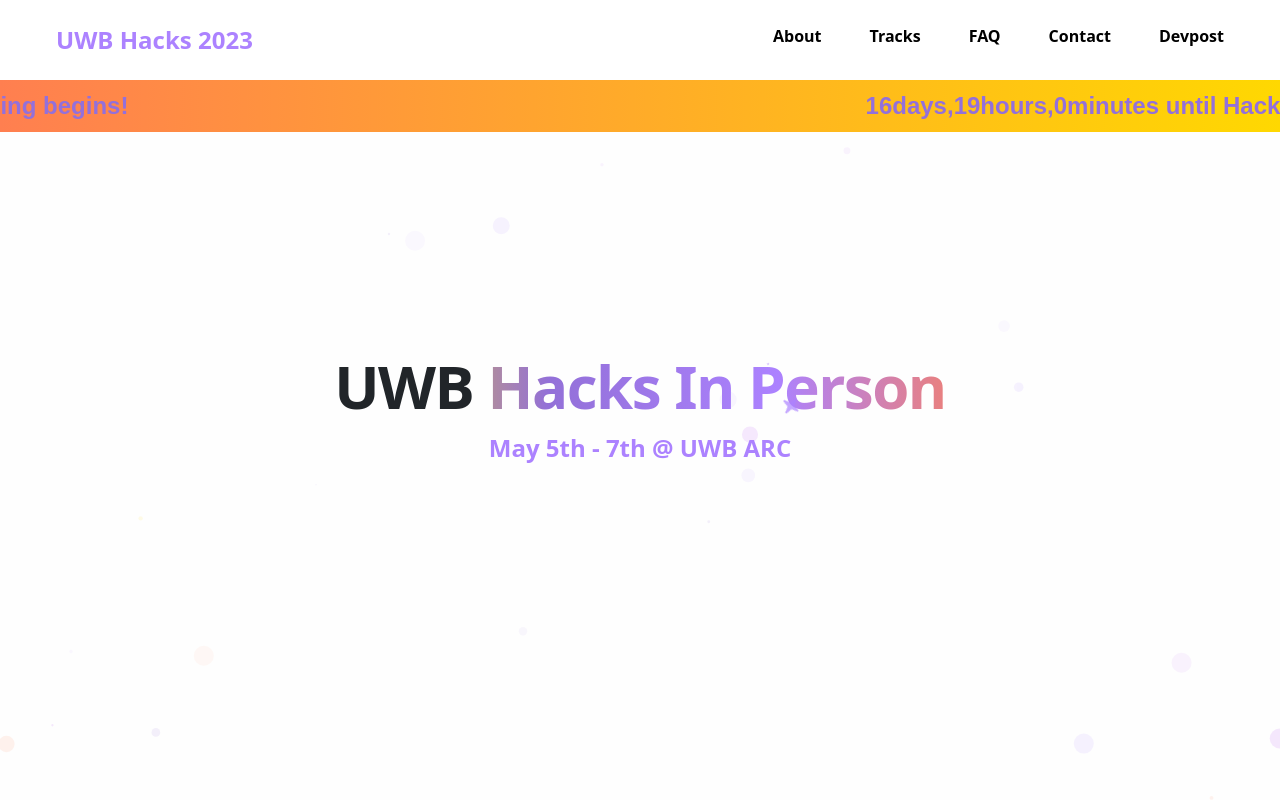
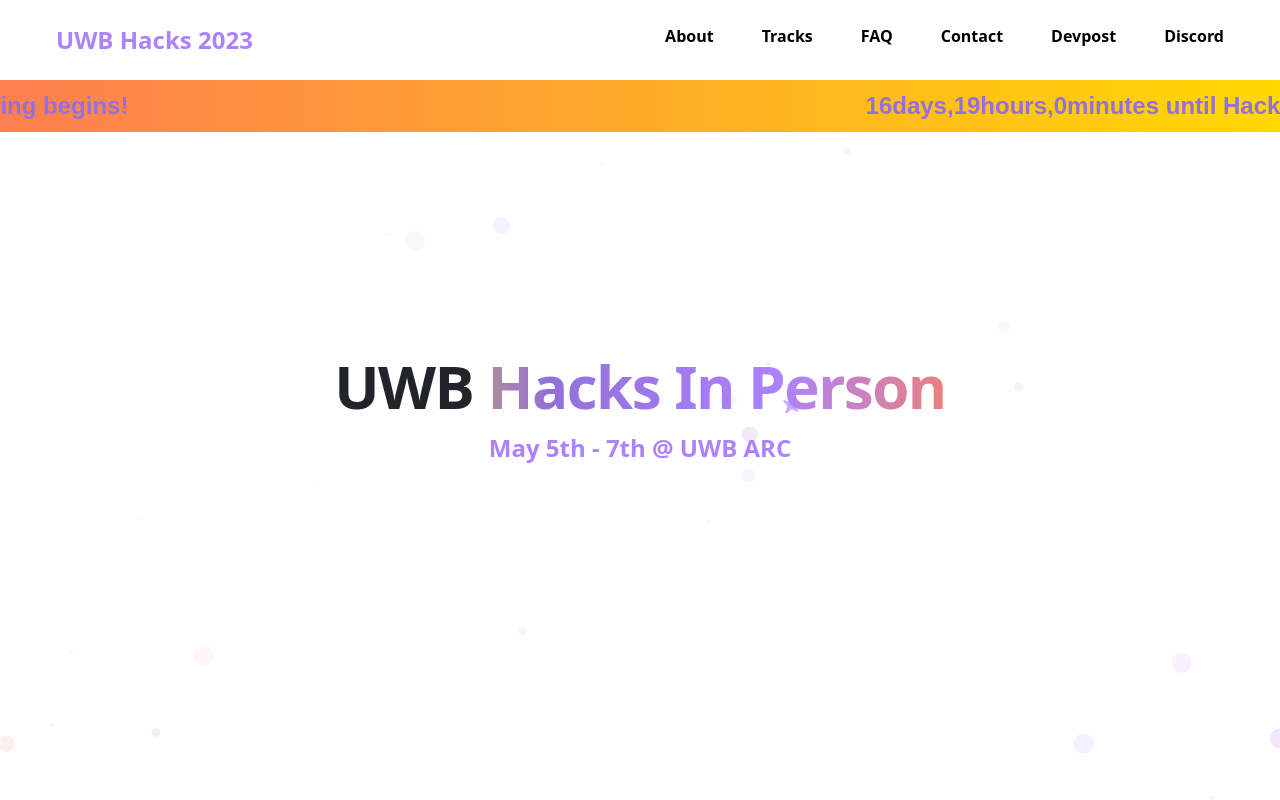
Before and after one commit to UWB-ACM/uwb-hacks24, a React (Create React App) app: page / in a window 1280 px wide. Shown: the top 800 px of the page. Built offline with nearby package versions, Linux system fonts and the light colour scheme; what tw-elements would draw is missing.

Commit message:
added discord link

```diff
--- a/src/Home/Header.js
+++ b/src/Home/Header.js
@@ -118,6 +118,9 @@ export default function Header() {
                     <NavLink to="https://uwb-acm-hacks-in-person.devpost.com" className="text-1xl px-4 font-semibold leading-6 cursor-pointer items-center bg-opacity-10 hover:bg-light-purple h-full transition duration-500" target="_blank">
                             <div className="text-black h-full mt-4">Devpost</div>
                     </NavLink>
+                    <NavLink to="https://discord.gg/aADBZChg2s" className="text-1xl px-4 font-semibold leading-6 cursor-pointer items-center bg-opacity-10 hover:bg-light-purple h-full transition duration-500" target="_blank">
+                            <div className="text-black h-full mt-4">Discord</div>
+                    </NavLink>
 
                 </Popover.Group>
             </nav>
@@ -199,6 +202,14 @@ export default function Header() {
                                 >
                                     Devpost
                                 </NavLink>
+                                <NavLink
+                                    to="https://discord.gg/aADBZChg2s"
+                                    className="-mx-3 block rounded-lg px-3 py-2 text-base font-semibold leading-7 hover:text-yellow"
+                                    onClick={handleCloseMenu}
+                                    target="_blank"
+                                >
+                                    Discord
+                                </NavLink>
                             </div>
                         </div>
                     </div>
--- a/src/Home/TrackCard.js
+++ b/src/Home/TrackCard.js
@@ -57,7 +57,7 @@ function TrackCard(props) {
   }
 
   return (
-    <div className="relative w-80 h-96 mx-10 my-10" onClick={handleClick}>
+    <div className="relative w-80 h-96 mx-10 mt-10 mb-12" onClick={handleClick}>
       <div
         className={`absolute h-full w-full left-2 top-2 bg-light-purple  rounded-lg  transition-all duration-500 transform border-2 ${bottomZ} ${bottomY} ${bottomX} cursor-pointer`}
       >
```
